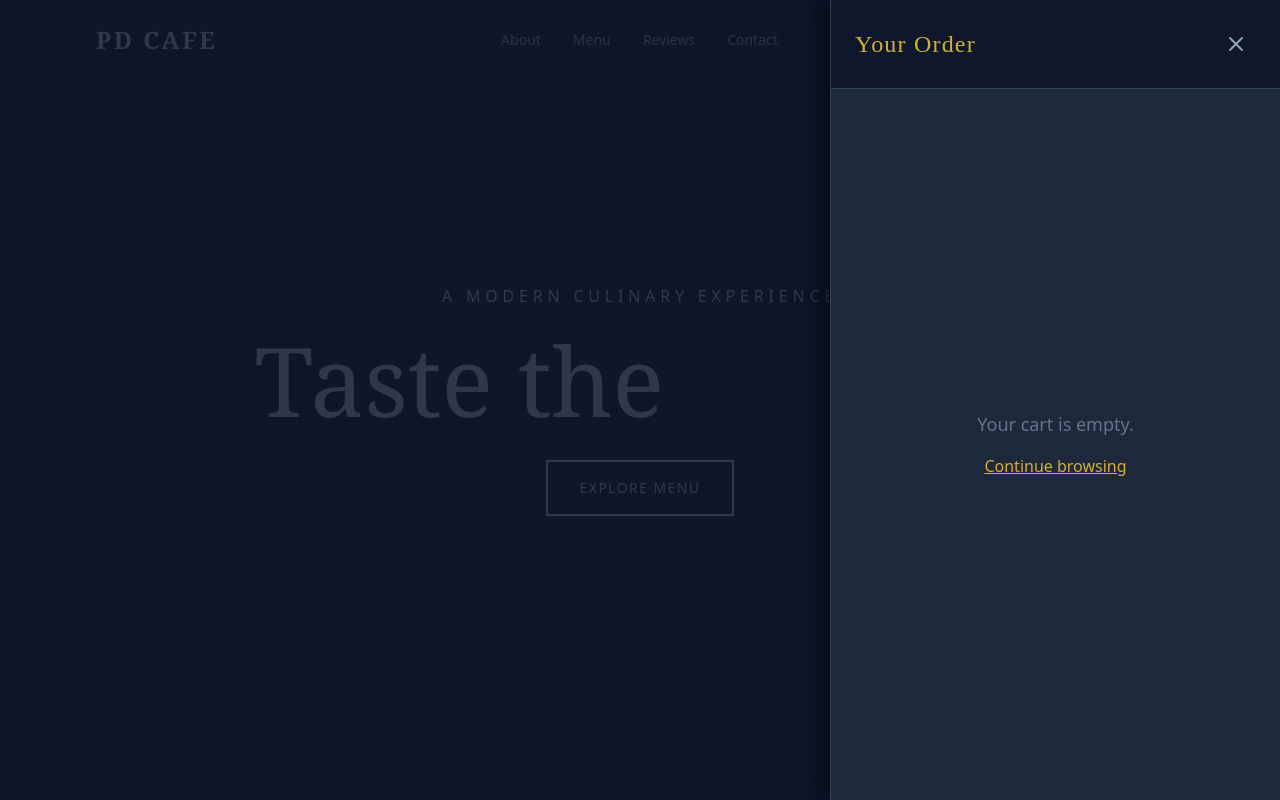
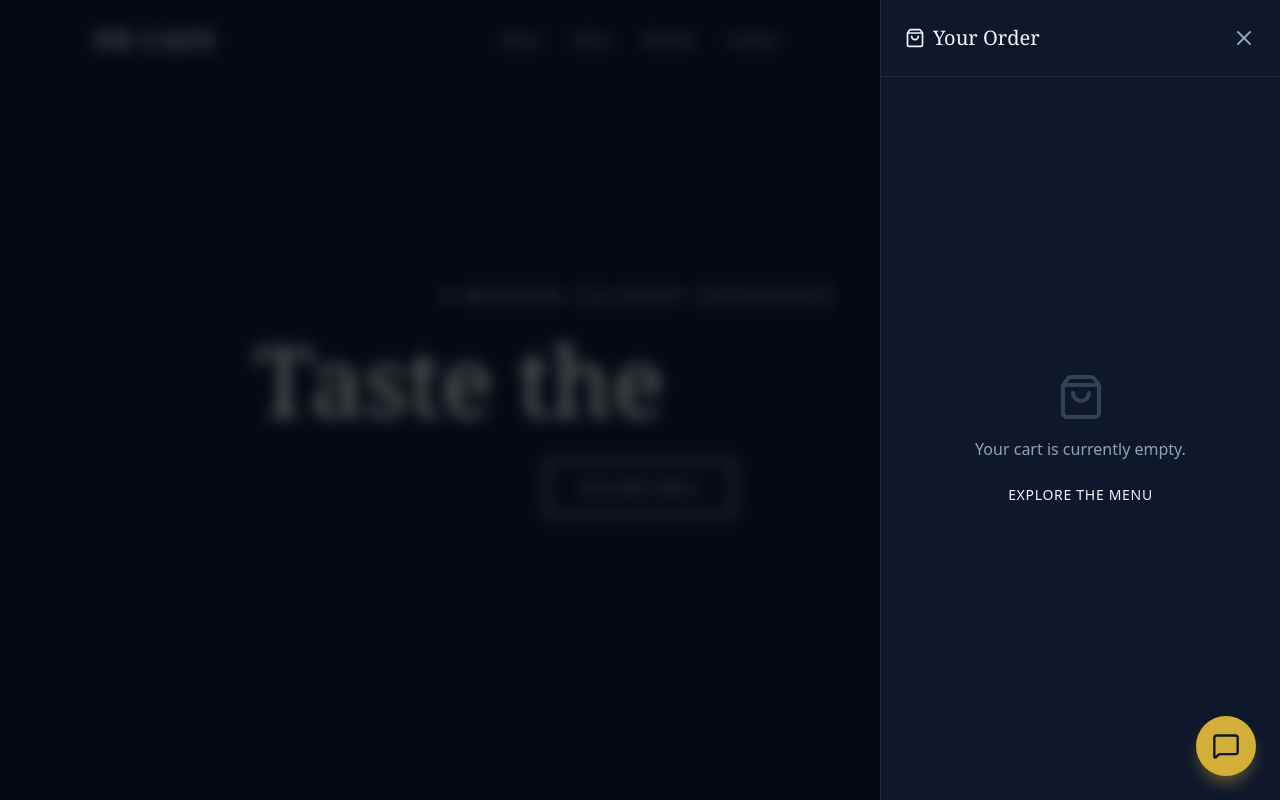
Before and after one commit to Prince-Dev-Git/pd-cafe, a Next.js app: page / in a window 1280 px wide. Both pictures are taken after a click on the button 1171 px from the left and 40 px from the top of the page. Shown: the top 800 px of the page. Built offline with nearby package versions, Linux system fonts and the light colour scheme.

Commit message:
fix: added new cart drawer

```diff
--- a/components/CartDrawer.tsx
+++ b/components/CartDrawer.tsx
@@ -1,92 +1,182 @@
 'use client';
 
-import { useState, useEffect } from 'react';
-import { X, Plus, Minus, Trash2 } from 'lucide-react';
+import React, { useState } from 'react';
+import { X, Trash2, ShoppingBag, ArrowRight, CheckCircle } from 'lucide-react'; // <-- FIXED: Changed CheckCircle2 to CheckCircle
 import { useStore } from '@/store/useStore';
+import { supabase } from '@/lib/supabase';
 
 export default function CartDrawer() {
-  const [isMounted, setIsMounted] = useState(false);
-  useEffect(() => { setIsMounted(true); }, []);
+  const { cart, isCartOpen, toggleCart, removeFromCart, updateQuantity, clearCart } = useStore();
 
-  const { cart, isCartOpen, toggleCart, updateQuantity, removeFromCart } = useStore();
+  const [isCheckingOut, setIsCheckingOut] = useState(false);
+  const [isSubmitting, setIsSubmitting] = useState(false);
+  const [isSuccess, setIsSuccess] = useState(false);
+  const [customerDetails, setCustomerDetails] = useState({ name: '', phone: '' });
 
-  if (!isMounted || !isCartOpen) return null;
+  const totalAmount = cart.reduce((total, item) => total + item.price * item.quantity, 0);
 
-  const subtotal = cart.reduce((total, item) => total + (item.price * item.quantity), 0);
-  const tax = subtotal * 0.08;
-  const total = subtotal + tax;
+  // <-- FIXED: Added <HTMLFormElement> for strict TypeScript compatibility
+  const handleCheckout = async (e: React.FormEvent<HTMLFormElement>) => {
+    e.preventDefault();
+    setIsSubmitting(true);
+
+    try {
+      const { error } = await supabase.from('orders').insert([
+        {
+          customer_name: customerDetails.name,
+          phone: customerDetails.phone,
+          items: cart,
+          total: totalAmount,
+          status: 'New'
+        }
+      ]);
+
+      if (error) throw error;
+
+      setIsSuccess(true);
+
+      setTimeout(() => {
+        clearCart();
+        setIsSuccess(false);
+        setIsCheckingOut(false);
+        setCustomerDetails({ name: '', phone: '' });
+        toggleCart();
+      }, 3000);
+
+    } catch (error) {
+      console.error("Error submitting order:", error);
+      alert("Something went wrong. Please try again.");
+    } finally {
+      setIsSubmitting(false);
+    }
+  };
+
+  if (!isCartOpen) return null;
 
   return (
-    <div style={{ position: 'fixed', top: 0, left: 0, right: 0, bottom: 0, zIndex: 99999, display: 'flex', justifyContent: 'flex-end' }}>
-
-      {/* Dark Overlay - Hardcoded RGBA so it CANNOT be invisible */}
+    <>
       <div
+        className="fixed inset-0 bg-black/60 backdrop-blur-sm z-50 transition-opacity"
         onClick={toggleCart}
-        style={{ position: 'absolute', top: 0, left: 0, right: 0, bottom: 0, backgroundColor: 'rgba(15, 23, 42, 0.85)', cursor: 'pointer' }}
       />
 
-      {/* Drawer Panel - Hardcoded layout and colors */}
-      <div style={{ position: 'relative', width: '100%', maxWidth: '450px', height: '100%', backgroundColor: '#1e293b', borderLeft: '1px solid #334155', display: 'flex', flexDirection: 'column', zIndex: 100000, boxShadow: '-10px 0 25px rgba(0,0,0,0.5)' }}>
+      <div className="fixed top-0 right-0 h-full w-full sm:w-[400px] bg-slate-900 border-l border-slate-800 z-50 shadow-2xl flex flex-col animate-in slide-in-from-right duration-300">
 
-        {/* Header */}
-        <div style={{ display: 'flex', justifyContent: 'space-between', alignItems: 'center', padding: '1.5rem', borderBottom: '1px solid #334155', backgroundColor: '#0f172a' }}>
-          <h2 style={{ fontSize: '1.5rem', fontFamily: 'serif', color: '#d4af37', letterSpacing: '0.05em', margin: 0 }}>Your Order</h2>
-          <button onClick={toggleCart} style={{ color: '#94a3b8', background: 'transparent', border: 'none', cursor: 'pointer', padding: '0.5rem' }}>
+        <div className="flex items-center justify-between p-6 border-b border-slate-800">
+          <h2 className="text-xl font-serif text-gold-500 flex items-center gap-2">
+            <ShoppingBag size={20} />
+            Your Order
+          </h2>
+          <button onClick={toggleCart} className="text-slate-400 hover:text-slate-100 transition-colors">
             <X size={24} />
           </button>
         </div>
 
-        {/* Cart Items Area */}
-        <div style={{ flex: 1, overflowY: 'auto', padding: '1.5rem', display: 'flex', flexDirection: 'column', gap: '1rem' }}>
-          {cart.length === 0 ? (
-            <div style={{ height: '100%', display: 'flex', flexDirection: 'column', alignItems: 'center', justifyContent: 'center', color: '#64748b', gap: '1rem' }}>
-              <p style={{ fontSize: '1.125rem', margin: 0 }}>Your cart is empty.</p>
-              <button onClick={toggleCart} style={{ color: '#d4af37', textDecoration: 'underline', background: 'transparent', border: 'none', cursor: 'pointer', fontSize: '1rem' }}>
-                Continue browsing
+        {isSuccess ? (
+          <div className="flex-1 flex flex-col items-center justify-center p-8 text-center animate-in fade-in">
+            <div className="w-16 h-16 bg-gold-500/20 text-gold-500 rounded-full flex items-center justify-center mb-6">
+              <CheckCircle size={32} /> {/* <-- FIXED: Changed to CheckCircle */}
+            </div>
+            <h3 className="text-2xl font-serif text-slate-100 mb-2">Order Sent!</h3>
+            <p className="text-slate-400">The kitchen has received your ticket. We are preparing it now.</p>
+          </div>
+        ) : cart.length === 0 ? (
+
+          <div className="flex-1 flex flex-col items-center justify-center p-8 text-center">
+            <ShoppingBag size={48} className="text-slate-700 mb-4" />
+            <p className="text-slate-400">Your cart is currently empty.</p>
+            <button onClick={toggleCart} className="mt-6 text-gold-500 hover:underline tracking-wider uppercase text-sm">
+              Explore the Menu
             </button>
           </div>
         ) : (
-            cart.map((item) => (
-              <div key={item.id} style={{ display: 'flex', justifyContent: 'space-between', alignItems: 'center', backgroundColor: '#0f172a', padding: '1rem', borderRadius: '0.75rem', border: '1px solid #334155' }}>
-                <div style={{ flex: 1, paddingRight: '1rem' }}>
-                  <h3 style={{ color: '#f1f5f9', fontWeight: 500, margin: '0 0 0.25rem 0', fontSize: '1.125rem' }}>{item.name}</h3>
-                  <p style={{ color: '#d4af37', fontFamily: 'serif', margin: 0, fontSize: '1rem' }}>${item.price}</p>
+
+          <div className="flex-1 flex flex-col overflow-hidden">
+
+            <div className={`flex-1 overflow-y-auto p-6 space-y-6 ${isCheckingOut ? 'hidden' : 'block'}`}>
+              {cart.map((item) => (
+                <div key={item.id} className="flex gap-4 bg-slate-800/50 p-4 rounded-xl border border-slate-700/50">
+                  <div className="flex-1">
+                    <h4 className="text-slate-100 font-medium mb-1">{item.name}</h4>
+                    <p className="text-gold-500">${item.price.toFixed(2)}</p>
                   </div>
 
-                {/* Quantity Controls */}
-                <div style={{ display: 'flex', alignItems: 'center', gap: '0.75rem', backgroundColor: '#1e293b', borderRadius: '9999px', padding: '0.375rem 0.75rem', border: '1px solid #475569' }}>
-                  <button onClick={() => updateQuantity(item.id, 'decrement')} style={{ color: '#94a3b8', background: 'transparent', border: 'none', cursor: 'pointer', display: 'flex' }}><Minus size={14} /></button>
-                  <span style={{ color: '#f1f5f9', width: '1.25rem', textAlign: 'center', fontSize: '0.875rem' }}>{item.quantity}</span>
-                  <button onClick={() => updateQuantity(item.id, 'increment')} style={{ color: '#94a3b8', background: 'transparent', border: 'none', cursor: 'pointer', display: 'flex' }}><Plus size={14} /></button>
+                  <div className="flex flex-col items-end justify-between">
+                    <button onClick={() => removeFromCart(item.id)} className="text-slate-500 hover:text-red-400 transition-colors">
+                      <Trash2 size={16} />
+                    </button>
+                    <div className="flex items-center gap-3 bg-slate-900 rounded-lg px-2 py-1 border border-slate-700">
+                      <button onClick={() => updateQuantity(item.id, 'decrement')} className="text-slate-400 hover:text-gold-500 px-1">-</button>
+                      <span className="text-slate-100 text-sm w-4 text-center">{item.quantity}</span>
+                      <button onClick={() => updateQuantity(item.id, 'increment')} className="text-slate-400 hover:text-gold-500 px-1">+</button>
+                    </div>
+                  </div>
+                </div>
+              ))}
             </div>
 
-                <button onClick={() => removeFromCart(item.id)} style={{ marginLeft: '1rem', color: '#64748b', background: 'transparent', border: 'none', cursor: 'pointer' }}>
-                  <Trash2 size={18} />
+            {isCheckingOut && (
+              <div className="flex-1 overflow-y-auto p-6 animate-in slide-in-from-right duration-300">
+                <button
+                  onClick={() => setIsCheckingOut(false)}
+                  className="text-slate-400 hover:text-slate-100 text-sm mb-6 flex items-center gap-1"
+                >
+                  ← Back to Order
                 </button>
+                <form id="checkout-form" onSubmit={handleCheckout} className="space-y-4">
+                  <div className="space-y-2">
+                    <label className="text-xs tracking-wider text-slate-400 uppercase">Full Name</label>
+                    <input
+                      required
+                      type="text"
+                      value={customerDetails.name}
+                      onChange={(e) => setCustomerDetails({...customerDetails, name: e.target.value})}
+                      className="w-full bg-slate-900 border border-slate-700 rounded-lg py-3 px-4 text-slate-100 focus:outline-none focus:border-gold-500 transition-colors"
+                      placeholder="John Doe"
+                    />
                   </div>
-            ))
+                  <div className="space-y-2">
+                    <label className="text-xs tracking-wider text-slate-400 uppercase">Phone Number (For Updates)</label>
+                    <input
+                      required
+                      type="tel"
+                      value={customerDetails.phone}
+                      onChange={(e) => setCustomerDetails({...customerDetails, phone: e.target.value})}
+                      className="w-full bg-slate-900 border border-slate-700 rounded-lg py-3 px-4 text-slate-100 focus:outline-none focus:border-gold-500 transition-colors"
+                      placeholder="+1 (555) 000-0000"
+                    />
+                  </div>
+                </form>
+              </div>
+            )}
+
+            <div className="border-t border-slate-800 p-6 bg-slate-900">
+              <div className="flex justify-between items-center mb-6">
+                <span className="text-slate-400 uppercase tracking-wider text-sm">Subtotal</span>
+                <span className="text-2xl font-serif text-slate-100">${totalAmount.toFixed(2)}</span>
+              </div>
+
+              {!isCheckingOut ? (
+                <button
+                  onClick={() => setIsCheckingOut(true)}
+                  className="w-full bg-gold-500 hover:bg-gold-400 text-slate-900 font-bold py-4 rounded-lg transition-all duration-300 uppercase tracking-widest flex items-center justify-center gap-2"
+                >
+                  Proceed to Checkout <ArrowRight size={18} />
+                </button>
+              ) : (
+                <button
+                  type="submit"
+                  form="checkout-form"
+                  disabled={isSubmitting}
+                  className="w-full bg-green-600 hover:bg-green-500 text-slate-100 font-bold py-4 rounded-lg transition-all duration-300 uppercase tracking-widest flex items-center justify-center gap-2 disabled:opacity-70 disabled:cursor-not-allowed"
+                >
+                  {isSubmitting ? 'Sending Order...' : 'Confirm & Send to Kitchen'}
+                </button>
               )}
             </div>
-
-        {/* Checkout Footer */}
-        {cart.length > 0 && (
-          <div style={{ padding: '1.5rem', backgroundColor: '#0f172a', borderTop: '1px solid #334155' }}>
-            <div style={{ display: 'flex', justifyContent: 'space-between', color: '#94a3b8', fontSize: '0.875rem', marginBottom: '0.5rem' }}>
-              <span>Subtotal</span><span>${subtotal.toFixed(2)}</span>
-            </div>
-            <div style={{ display: 'flex', justifyContent: 'space-between', color: '#94a3b8', fontSize: '0.875rem', marginBottom: '1rem' }}>
-              <span>Estimated Tax (8%)</span><span>${tax.toFixed(2)}</span>
-            </div>
-            <div style={{ display: 'flex', justifyContent: 'space-between', color: '#d4af37', fontSize: '1.25rem', fontFamily: 'serif', paddingTop: '1rem', borderTop: '1px solid #1e293b' }}>
-              <span>Total</span><span>${total.toFixed(2)}</span>
-            </div>
-
-            <button style={{ width: '100%', backgroundColor: '#d4af37', color: '#0f172a', fontWeight: 'bold', padding: '1rem', borderRadius: '0.5rem', textTransform: 'uppercase', letterSpacing: '0.1em', marginTop: '1.5rem', border: 'none', cursor: 'pointer' }}>
-              Proceed to Checkout
-            </button>
           </div>
         )}
       </div>
-    </div>
+    </>
   );
 }
--- /dev/null
+++ b/lib/supabase.ts
@@ -0,0 +1,7 @@
+import { createClient } from '@supabase/supabase-js';
+
+// PASTE YOUR KEYS HERE FROM STEP 3
+const supabaseUrl = 'https://wnehziraxifuyzbheimv.supabase.co';
+const supabaseKey = 'eyJhbGciOiJIUzI1NiIsInR5cCI6IkpXVCJ9.eyJpc3MiOiJzdXBhYmFzZSIsInJlZiI6InduZWh6aXJheGlmdXl6YmhlaW12Iiwicm9sZSI6ImFub24iLCJpYXQiOjE3NzYxMDg0NDAsImV4cCI6MjA5MTY4NDQ0MH0.frP6QmjQ5kZoY9VSEXnff2zqDLe-LwTsKSRY2hU5eeo';
+
+export const supabase = createClient(supabaseUrl, supabaseKey);
--- a/package.json
+++ b/package.json
@@ -9,6 +9,7 @@
     "lint": "eslint"
   },
   "dependencies": {
+    "@supabase/supabase-js": "^2.103.0",
     "clsx": "^2.1.1",
     "framer-motion": "^12.38.0",
     "lucide-react": "^1.8.0",
--- a/store/useStore.ts
+++ b/store/useStore.ts
@@ -14,6 +14,7 @@ interface AppState {
   addToCart: (item: Omit<CartItem, 'quantity'>) => void;
   removeFromCart: (id: string) => void;
   updateQuantity: (id: string, action: 'increment' | 'decrement') => void;
+  clearCart: () => void; // <-- ADDED THIS LINE
 }
 
 export const useStore = create<AppState>((set) => ({
@@ -29,12 +30,10 @@ export const useStore = create<AppState>((set) => ({
         cart: state.cart.map((c) =>
           c.id === item.id ? { ...c, quantity: c.quantity + 1 } : c
         )
-        // isCartOpen removed from here
       };
     }
     return {
       cart: [...state.cart, { ...item, quantity: 1 }]
-      // isCartOpen removed from here
     };
   }),
 
@@ -51,4 +50,6 @@ export const useStore = create<AppState>((set) => ({
       return c;
     })
   })),
+
+  clearCart: () => set({ cart: [] }), // <-- ADDED THIS LINE
 }));
```
Also changed, not shown: 1 other file (tests, documents, lock files or other folders). Lines whose indentation alone changed are shown as unchanged.
